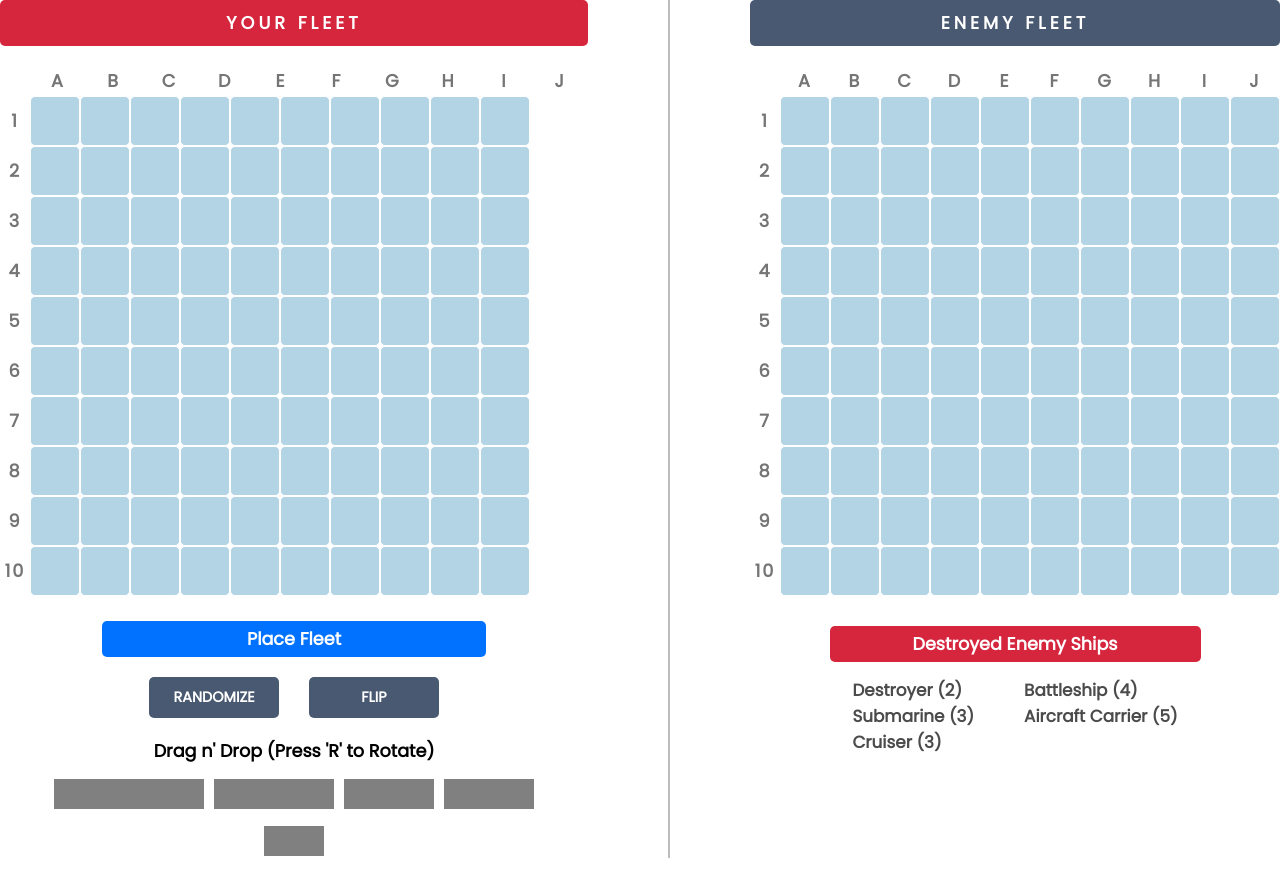
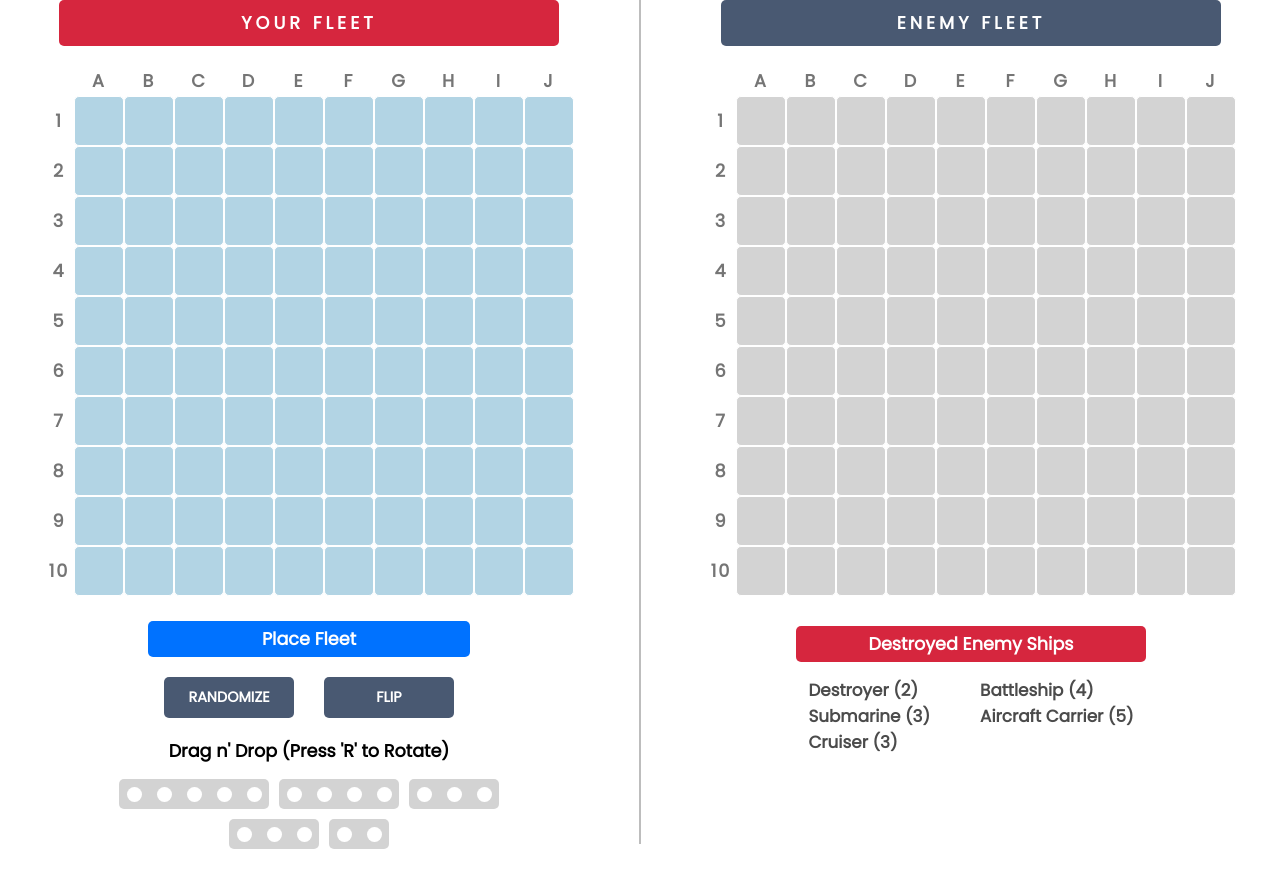
Before and after one commit to Eternum101/battleship-game, a React (Vite) app: page / in a window 1280 px wide. Built offline with nearby package versions, Linux system fonts and the light colour scheme.

Commit message:
Modified Layout in App.jsx, ComputerBoard.jsx, GameBoard.jsx, PlayerBoard.jsx & Ship.jsx Modified Styling in index.css, ComputerBoard.css & PlayerBoard.css

```diff
--- a/src/App.jsx
+++ b/src/App.jsx
@@ -11,9 +11,9 @@ function App() {
   return (
     <>
     <div className="grid-container">
-      <PlayerBoard board={playerBoard} />
+      <PlayerBoard board={playerBoard} boardType="player"/>
       <div className="seperator"></div>
-      <ComputerBoard board={computerBoard} />
+      <ComputerBoard board={computerBoard} boardType="computer"/>
     </div>
     </>
   )
--- a/src/components/ComputerBoard.jsx
+++ b/src/components/ComputerBoard.jsx
@@ -28,7 +28,7 @@ function ComputerBoard({ board, handleComputerCellClick }) {
             <div class="column-header">8</div>
             <div class="column-header">9</div>
             <div class="column-header">10</div>
-            <GameBoard board={board} handleCellClick={handleComputerCellClick} />
+            <GameBoard board={board} handleCellClick={handleComputerCellClick} boardType="computer"/>
         </div>
         <div className="enemy-fleet-container">
             <h1>Destroyed Enemy Ships</h1>
--- a/src/components/GameBoard.jsx
+++ b/src/components/GameBoard.jsx
@@ -1,9 +1,11 @@
 import React from 'react';
 
-function GameBoard({ board, handleCellClick }) {
+function GameBoard({ board, handleCellClick, boardType }) {
   function Cell({ value, onClick }) {
     return (
-      <button className='cell' onClick={onClick}>
+      <button className={`cell ${boardType}-cell`}
+        onClick={onClick}
+      >
         {value}
       </button>
     );
--- a/src/components/PlayerBoard.jsx
+++ b/src/components/PlayerBoard.jsx
@@ -42,7 +42,7 @@ function PlayerBoard({ board, handlePlayerCellClick }) {
             <div className="column-header">8</div>
             <div className="column-header">9</div>
             <div className="column-header">10</div>
-          <GameBoard board={board} handleCellClick={handlePlayerCellClick} />
+          <GameBoard board={board} handleCellClick={handlePlayerCellClick} boardType="player"/>
       </div>
       <div className="fleet-container">
         <h1>Place Fleet</h1>
--- a/src/components/Ship.jsx
+++ b/src/components/Ship.jsx
@@ -2,13 +2,33 @@ import React from 'react';
 
 function Ship({ length, orientation, onDragStart }) {
   const shipStyle = {
-    display: 'inline-block',
+    display: 'flex',
+    flexDirection: orientation === 'horizontal' ? 'row' : 'column',
     width: orientation === 'horizontal' ? `${length * 30}px` : '30px',
     height: orientation === 'vertical' ? `${length * 30}px` : '30px',
-    backgroundColor: 'gray',
+    backgroundColor: '#D3D3D3',
     margin: '5px',
-    cursor: 'grab'
+    cursor: 'grab',
+    borderRadius: '5px',
+    color: 'white',
+    fontWeight: 'bold',
+    fontSize: '1.2rem',
+    alignItems: 'center',
+    justifyContent: 'center'
   };
+
+  function Circle() {
+    const circleStyle = {
+      width: '15px',
+      height: '15px',
+      backgroundColor: 'white',
+      borderRadius: '50%',
+      margin: '5px auto'
+    };
+
+    return <div style={circleStyle}></div>;
+  }
+
 
   return (
     <div
@@ -17,7 +37,9 @@ function Ship({ length, orientation, onDragStart }) {
       draggable
       onDragStart={onDragStart}
     >
-      {Array(length).join('')}
+      {Array.from({ length }).map((_, index) => (
+        <Circle key={index} />
+      ))}
     </div>
   );
 }
--- a/src/index.css
+++ b/src/index.css
@@ -3,6 +3,7 @@
 
 :root {
   --grid-player-colour: #b2d4e4;
+  --grid-computer-colour: #D3D3D3;
 }
 
 * {
@@ -27,6 +28,8 @@ body {
 .game-container {
   display: flex;
   flex-direction: column;
+  align-items: center;
+  width: 500px;
 }
 
 .gameboard-container {
@@ -59,7 +62,6 @@ body {
 .grid .cell {
   border: 1px solid white;
   border-radius: 5px;
-  background-color: var(--grid-player-colour);
   border: 1px solid #fff;
   border-radius: 5px;
   text-align: center;
@@ -69,6 +71,15 @@ body {
   user-select: none;
 }
 
+.grid .player-cell {
+  background-color: var(--grid-player-colour);
+}
+
+.grid .computer-cell {
+  background-color: var(--grid-computer-colour);
+}
+
+
 .seperator {
   width: 2px;
   background-color: rgba(0, 0, 0, 0.26);
--- a/src/styles/ComputerBoard.css
+++ b/src/styles/ComputerBoard.css
@@ -20,6 +20,7 @@
     margin-top: 30px;
     flex-direction: column;
     gap: 10px;
+    width: 100%;
 }
 
 .enemy-fleet-container h1 {
--- a/src/styles/PlayerBoard.css
+++ b/src/styles/PlayerBoard.css
@@ -20,6 +20,7 @@
     margin-top: 5px;
     padding: 20px;
     gap: 10px;
+    width: 100%;
 }
 
 .fleet-container h1 {
@@ -65,3 +66,10 @@
     font-size: 1.1rem;
     font-weight: bold;
 }
+
+.fleet-draggable {
+    display: flex;
+    flex-wrap: wrap;
+    align-items: center;
+    justify-content: center;
+}
```
